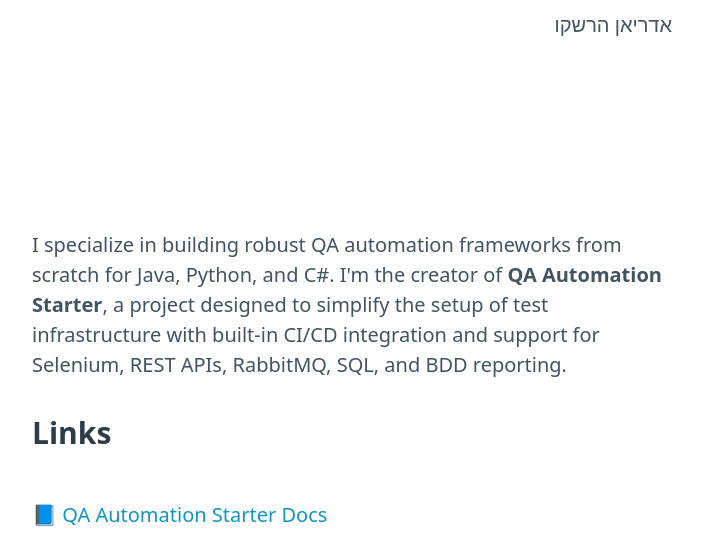
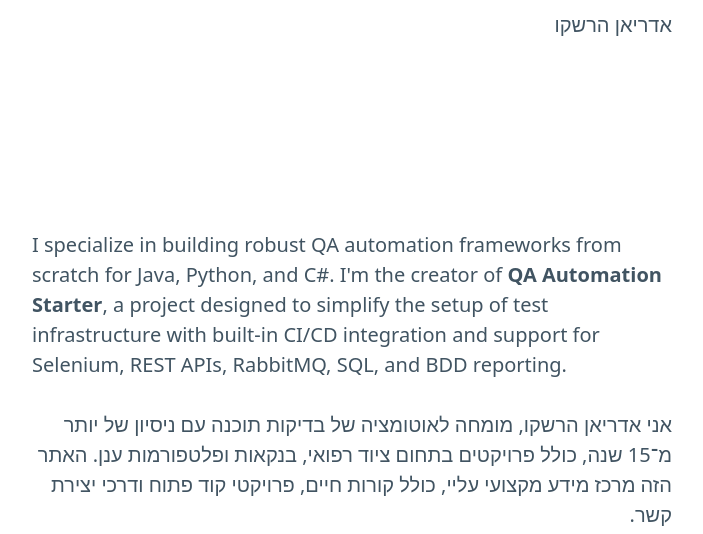
Before and after one commit to QA-Automation-Starter/web, a plain HTML site: page index.html in a window 1280 px wide. Shown: the part 418-952 px from the top of the page, without its empty margins (288-991 px from the left). Drawn offline with nearby package versions, Linux system fonts and the light colour scheme.

Commit message:
added אדריאן הרשקו

```diff
--- a/index.html
+++ b/index.html
@@ -57,6 +57,11 @@
   <main>
     <p>I specialize in building robust QA automation frameworks from scratch for Java, Python, and C#. I'm the creator of <strong>QA Automation Starter</strong>, a project designed to simplify the setup of test infrastructure with built-in CI/CD integration and support for Selenium, REST APIs, RabbitMQ, SQL, and BDD reporting.</p>
 
+    <p dir="rtl" lang="he" style="text-align: right;">
+      אני אדריאן הרשקו, מומחה לאוטומציה של בדיקות תוכנה עם ניסיון של יותר מ־15 שנה, כולל פרויקטים בתחום ציוד רפואי, בנקאות ופלטפורמות ענן.
+      האתר הזה מרכז מידע מקצועי עליי, כולל קורות חיים, פרויקטי קוד פתוח ודרכי יצירת קשר.
+    </p>
+
     <div class="links">
       <h3>Links</h3>
       <a href="https://qa-automation-starter.aherscu.dev" target="_blank">📘 QA Automation Starter Docs</a>
@@ -65,7 +70,7 @@
       <a href="mailto:adrian.herscu@gmail.com">✉️ adrian.herscu@gmail.com</a>
       <a href="tel:+972526674083">📞 +972-52-6674083</a>
       <a href="https://gravatar.com/adrianherscu" target="_blank">👤 Gravatar Profile</a>
-      <a href="adrian-herscu-cv.pdf" target="_blank">📄 Resume (PDF)</a>
+      <a href="adrian-herscu-cv.pdf" target="_blank" title="Adrian Herscu CV | קורות חיים של אדריאן הרשקו">📄 Resume (PDF)</a>
     </div>
   </main>
 
```
